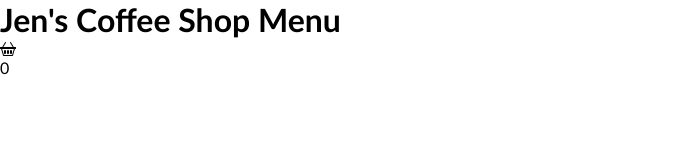
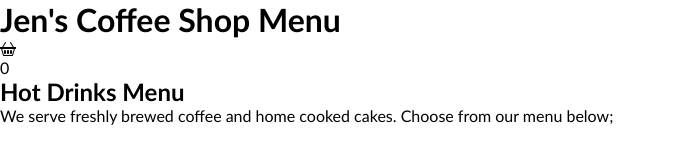
Before and after one commit to JenniNick-1202/Coffee-Menu, a plain HTML site: page index.html in a window 1280 px wide. Shown: the whole page, without its empty margins (0-676 px from the left). Drawn offline with nearby package versions, Linux system fonts and the light colour scheme.

Commit message:
Added menu header

```diff
--- a/index.html
+++ b/index.html
@@ -19,6 +19,14 @@
     </div>
 </div>
 
+<!--Menu Header-->
+
+<div id="menu-header">
+    <h2>Hot Drinks Menu</h2>
+    <p>We serve freshly brewed coffee and home cooked cakes. Choose from our menu below;</p>
+</div>
+
+
 
 <script src="script.js"></script>
 </body>
```
